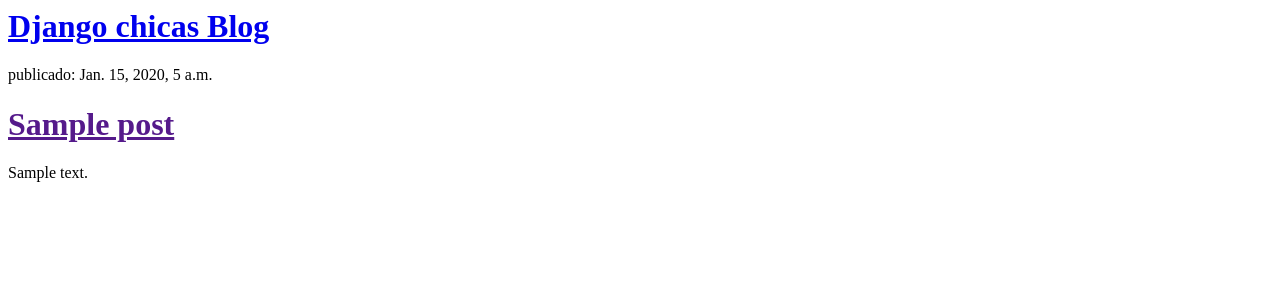
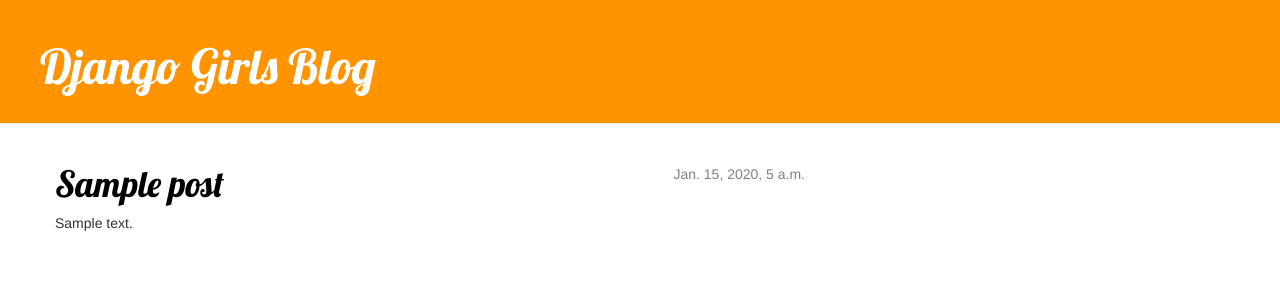
Before and after one commit to Gabrielamc24/my-first-blog, a Django app: template blog/templates/blog/post_list.html in a window 1280 px wide. Shown: the top 302 px of the page. Run offline with Django 3.2, Linux system fonts and the light colour scheme; the template is opened without the code that fills it: values that come from a table or form of the project are taken from there, others are empty; tables that the repository leaves empty hold one stand-in row (values such as "Sample post"); some libraries are stand-ins or nearby versions.

Commit message:
Agregadas vistas y plantilla para el detalle del post del blog así como también CSS para el sitio.

```diff
--- /dev/null
+++ b/blog/static/css/blog.css
@@ -0,0 +1,47 @@
+.page-header {
+    background-color: #ff9400;
+    margin-top: 0;
+    padding: 20px 20px 20px 40px;
+}
+
+.page-header h1, .page-header h1 a, .page-header h1 a:visited, .page-header h1 a:active {
+    color: #ffffff;
+    font-size: 36pt;
+    text-decoration: none;
+}
+
+.content {
+    margin-left: 40px;
+}
+
+h1, h2, h3, h4 {
+    font-family: 'Lobster', cursive;
+}
+
+.date {
+    float: right;
+    color: #828282;
+}
+
+.save {
+    float: right;
+}
+
+.post-form textarea, .post-form input {
+    width: 100%;
+}
+
+.top-menu, .top-menu:hover, .top-menu:visited {
+    color: #ffffff;
+    float: right;
+    font-size: 26pt;
+    margin-right: 20px;
+}
+
+.post {
+    margin-bottom: 70px;
+}
+
+.post h1 a, .post h1 a:visited {
+    color: #000000;
+}
--- /dev/null
+++ b/blog/templates/blog/base.html
@@ -0,0 +1,26 @@
+{% load static %}
+<html>
+    <head>
+
+        <title>Django Girls blog</title>
+        <link rel="stylesheet" href="//maxcdn.bootstrapcdn.com/bootstrap/3.2.0/css/bootstrap.min.css">
+        <link rel="stylesheet" href="//maxcdn.bootstrapcdn.com/bootstrap/3.2.0/css/bootstrap-theme.min.css">
+        <link href="//fonts.googleapis.com/css?family=Lobster&subset=latin,latin-ext" rel="stylesheet" type="text/css">
+        <link rel="stylesheet" href="{% static 'css/blog.css' %}">
+
+
+    </head>
+    <body>
+            <div class="page-header">
+                <h1><a href="/">Django Girls Blog</a></h1>
+            </div>
+            <div class="content container">
+                <div class="row">
+                    <div class="col-md-8">
+                    {% block content %}
+                    {% endblock %}
+                    </div>
+                </div>
+            </div>
+        </body>
+</html>
--- a/blog/templates/blog/post_list.html
+++ b/blog/templates/blog/post_list.html
@@ -1,16 +1,14 @@
-<html>
-    <head>
-        <title>Django Girls blog</title>
-    </head>
-    <body>
-        <div>
-            <h1><a href = "/" > Django chicas Blog </a></h1></div>
-        {% for post in posts %}
-        <div
-            ><p> publicado: {{ post.published_date }} </p>
-            <h1><a href = "" >{{ post.title }} </a></h1>
-            <p>{{ post.text|linebreaksbr }} </p>
+{% extends 'blog/base.html' %}
+
+ {% block content %}
+    {% for post in posts %}
+        <div class="post">
+            <div class="date">
+                {{ post.published_date }}
+
+            </div>
+            <h1><a href="{% url 'post_detail' pk=post.pk %}">{{ post.title }}</a></h1>
+                <p>{{ post.text|linebreaksbr }}</p>
         </div>
-        {% endfor %}
-    </body>
-</html>
+    {% endfor %}
+{% endblock %}
--- a/blog/urls.py
+++ b/blog/urls.py
@@ -3,4 +3,5 @@ from . import views
 
 urlpatterns = [
     path('', views.post_list, name='post_list'),
+    path('post/<int:pk>/', views.post_detail, name='post_detail'),
 ]
```
Also changed, not shown: blog/templates/blog/post_detail.html (added, +13 -0 lines), blog/views.py (+7 -0 lines).
